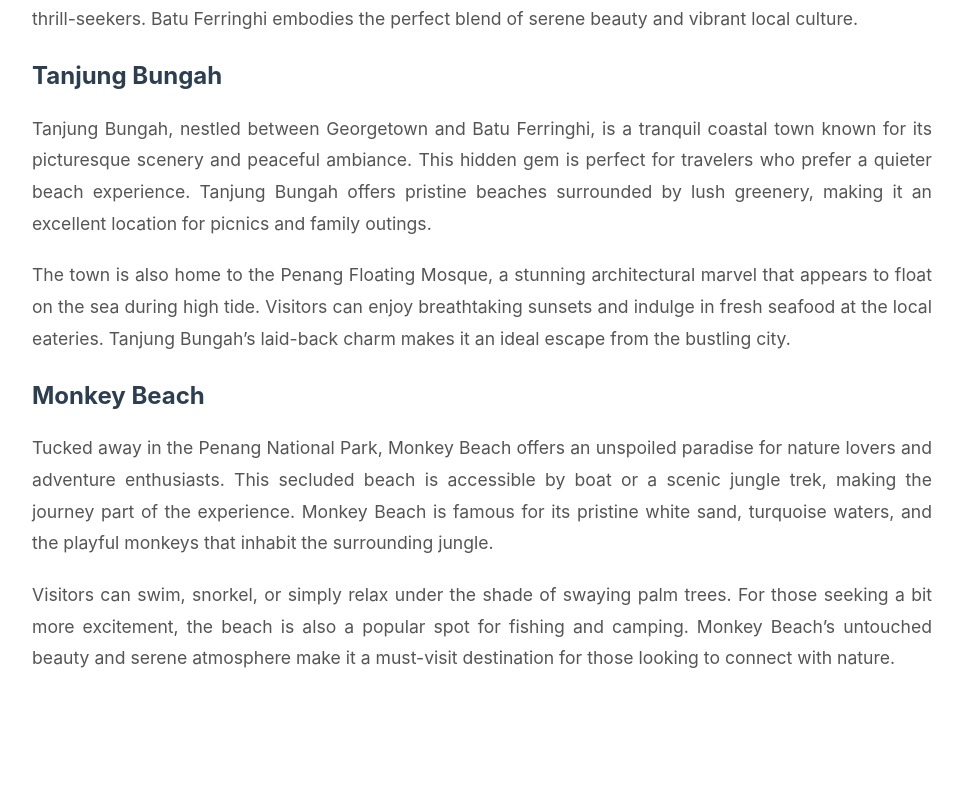
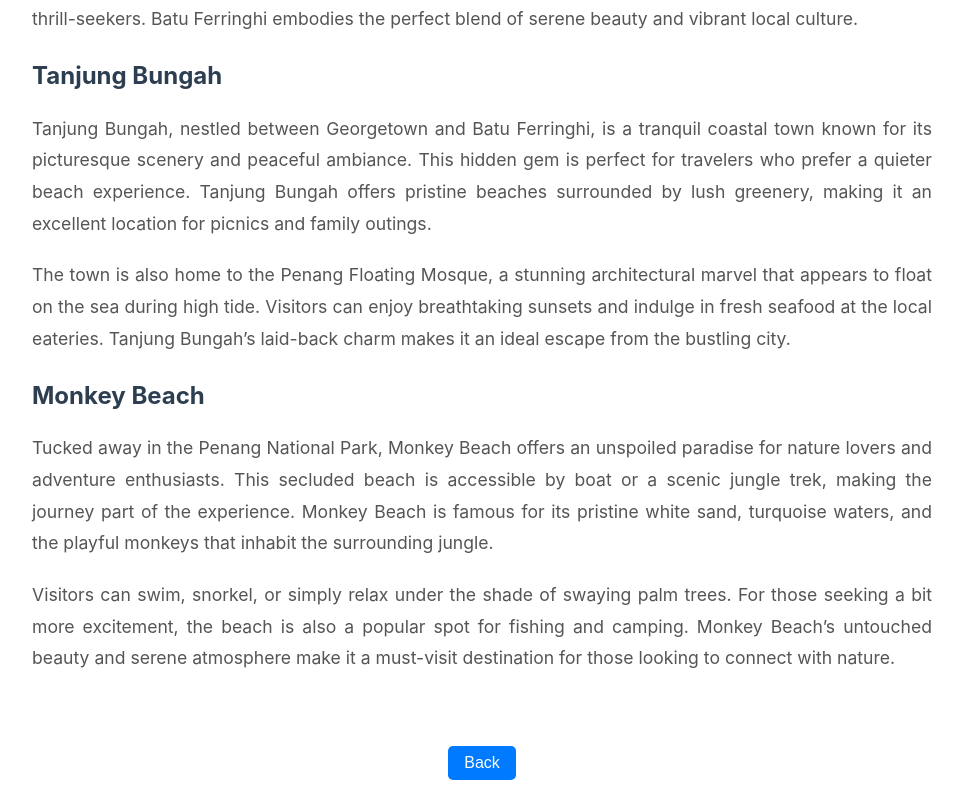
Before and after one commit to needydevil/Penang, a React (Create React App) app: page /tourist-spot/beaches in a window 1280 px wide. Shown: the part 1106-1906 px from the top of the page, without its empty margins (158-1121 px from the left). Before the commit the page ends 1820 px from the top, so only its background shows below. Built offline with nearby package versions, Linux system fonts and the light colour scheme.

Commit message:
add back button in each section of tourist spot

```diff
--- a/src/pages/touristspot/beaches.js
+++ b/src/pages/touristspot/beaches.js
@@ -1,8 +1,11 @@
 import React from 'react';
 import './beaches.css';
 import ImageCarousel from '../../components/ImageCarousel'; // Adjust path based on your file structure
+import { useNavigate } from 'react-router-dom'; // Import useNavigate for navigation
 
 const Beaches = () => {
+    const navigate = useNavigate(); // Initialize navigate
+
     const images = [
         { id: 1, src: '/batuferringhi.webp', alt: 'Batu Ferringhi', caption: 'Batu Ferringhi Beach' },
         { id: 2, src: '/tanjungbungah1.jpg', alt: 'Tanjung Bungah', caption: 'Tanjung Bungah Beach' },
@@ -49,6 +52,16 @@ const Beaches = () => {
                     </p>
                 </section>
             </div>
+
+            {/* Back Button */}
+            <div className="back-button-container">
+                <button
+                    onClick={() => navigate(-1)} // Navigate back
+                    className="back-button"
+                >
+                    Back
+                </button>
+            </div>
         </div>
     );
 };
--- a/src/pages/touristspot/cultural.js
+++ b/src/pages/touristspot/cultural.js
@@ -1,8 +1,11 @@
 import React from 'react';
 import './cultural.css';
 import ImageCarousel from '../../components/ImageCarousel'; // Adjust path based on your file structure
+import { useNavigate } from 'react-router-dom'; // Import useNavigate for navigation
 
 const Cultural = () => {
+    const navigate = useNavigate(); // Initialize navigate
+
     const images = [
         { id: 1, src: '/kekloksitemple2.jpeg', alt: 'Kek Lok Si Temple', caption: 'Kek Lok Si Temple at Night' },
         { id: 2, src: '/kapitanmosque.jpg', alt: 'Kapitan Keling Mosque', caption: 'Kapitan Keling Mosque' },
@@ -49,6 +52,15 @@ const Cultural = () => {
                     </p>
                 </section>
             </div>
+            {/* Back Button */}
+            <div className="back-button-container">
+                <button
+                    onClick={() => navigate(-1)} // Navigate back
+                    className="back-button"
+                >
+                    Back
+                </button>
+            </div>
         </div>
     );
 };
--- a/src/pages/touristspot/georgetown.js
+++ b/src/pages/touristspot/georgetown.js
@@ -1,8 +1,11 @@
 import React from 'react';
 import './georgetown.css';
 import ImageCarousel from '../../components/ImageCarousel'; // Adjust path based on your file structure
+import { useNavigate } from 'react-router-dom'; // Import useNavigate for navigation
 
 const Georgetown = () => {
+    const navigate = useNavigate(); // Initialize navigate
+
     const images = [
         { id: 1, src: '/peranakanmansion.jpg', alt: 'Pinang Peranakan Mansion', caption: 'Pinang Peranakan Mansion' },
         { id: 2, src: '/streetart2.jpg', alt: 'Street Art', caption: 'Iconic Street Art of Georgetown' },
@@ -49,6 +52,15 @@ const Georgetown = () => {
                     </p>
                 </section>
             </div>
+            {/* Back Button */}
+            <div className="back-button-container">
+                <button
+                    onClick={() => navigate(-1)} // Navigate back
+                    className="back-button"
+                >
+                    Back
+                </button>
+            </div>
         </div>
     );
 };
--- a/src/pages/touristspot/museum.js
+++ b/src/pages/touristspot/museum.js
@@ -1,8 +1,11 @@
 import React from 'react';
 import './museum.css';
 import ImageCarousel from '../../components/ImageCarousel'; // Adjust path based on your file structure
+import { useNavigate } from 'react-router-dom'; // Import useNavigate for navigation
 
 const Museum = () => {
+    const navigate = useNavigate(); // Initialize navigate
+
     const images = [
         { id: 1, src: '/penang-state-museum-and-art-gallery-in-malaysia-photo.jpg', alt: 'Penang State Museum', caption: 'Penang State Museum' },
         { id: 2, src: '/penangwarmuseum.jpg', alt: 'Penang War Museum', caption: 'Penang War Museum' },
@@ -49,6 +52,15 @@ const Museum = () => {
                     </p>
                 </section>
             </div>
+            {/* Back Button */}
+            <div className="back-button-container">
+                <button
+                    onClick={() => navigate(-1)} // Navigate back
+                    className="back-button"
+                >
+                    Back
+                </button>
+            </div>
         </div>
     );
 };
--- a/src/pages/touristspot/nature.js
+++ b/src/pages/touristspot/nature.js
@@ -1,8 +1,11 @@
 import React from 'react';
 import './nature.css';
 import ImageCarousel from '../../components/ImageCarousel'; // Adjust path based on your file structure
+import { useNavigate } from 'react-router-dom'; // Import useNavigate for navigation
 
 const Nature = () => {
+    const navigate = useNavigate(); // Initialize navigate
+
     const images = [
         { id: 1, src: '/penanghill.jpg', alt: 'Penang Hill', caption: 'The Scenic Beauty of Penang Hill' },
         { id: 2, src: '/penangnationalpark.jpg', alt: 'Penang National Park', caption: 'Exploring Penang National Park' },
@@ -50,6 +53,15 @@ const Nature = () => {
                     </p>
                 </section>
             </div>
+            {/* Back Button */}
+            <div className="back-button-container">
+                <button
+                    onClick={() => navigate(-1)} // Navigate back
+                    className="back-button"
+                >
+                    Back
+                </button>
+            </div>
         </div>
     );
 };
```
